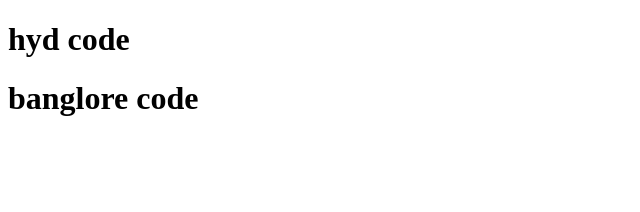
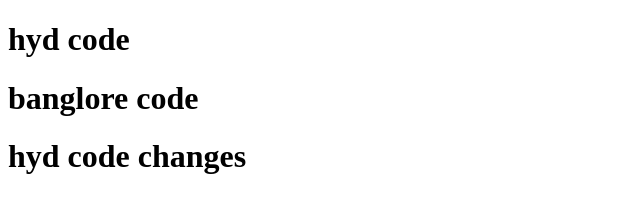
Before and after one commit to Jashuva28/git-52r, a plain HTML site: page index.html in a window 1280 px wide. Shown: the whole page, without its empty margins (0-640 px from the left). Drawn offline with Linux system fonts and the light colour scheme.

Commit message:
hyd changes

```diff
--- a/index.html
+++ b/index.html
@@ -8,5 +8,6 @@
 <body>
     <h1>hyd code</h1>
     <h1>banglore code</h1>
+    <h1>hyd code changes</h1>
 </body>
 </html>
```
